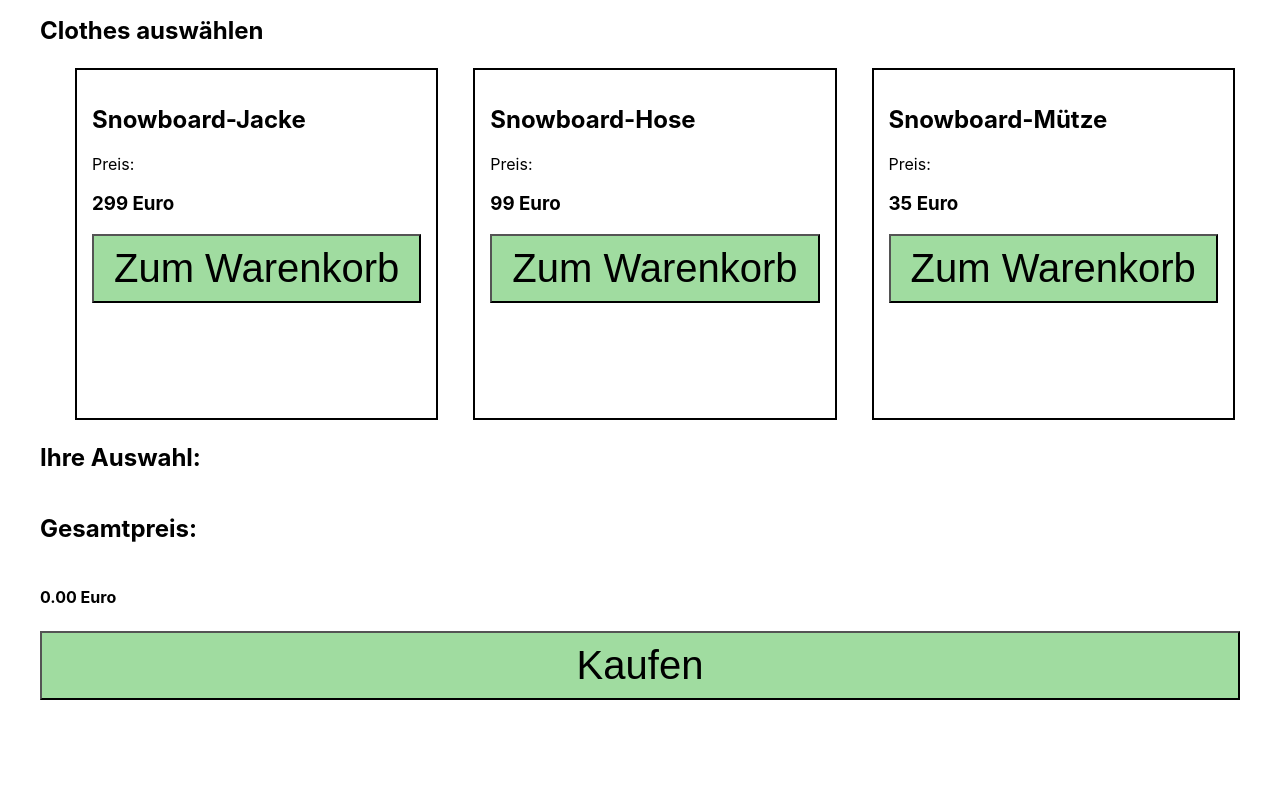
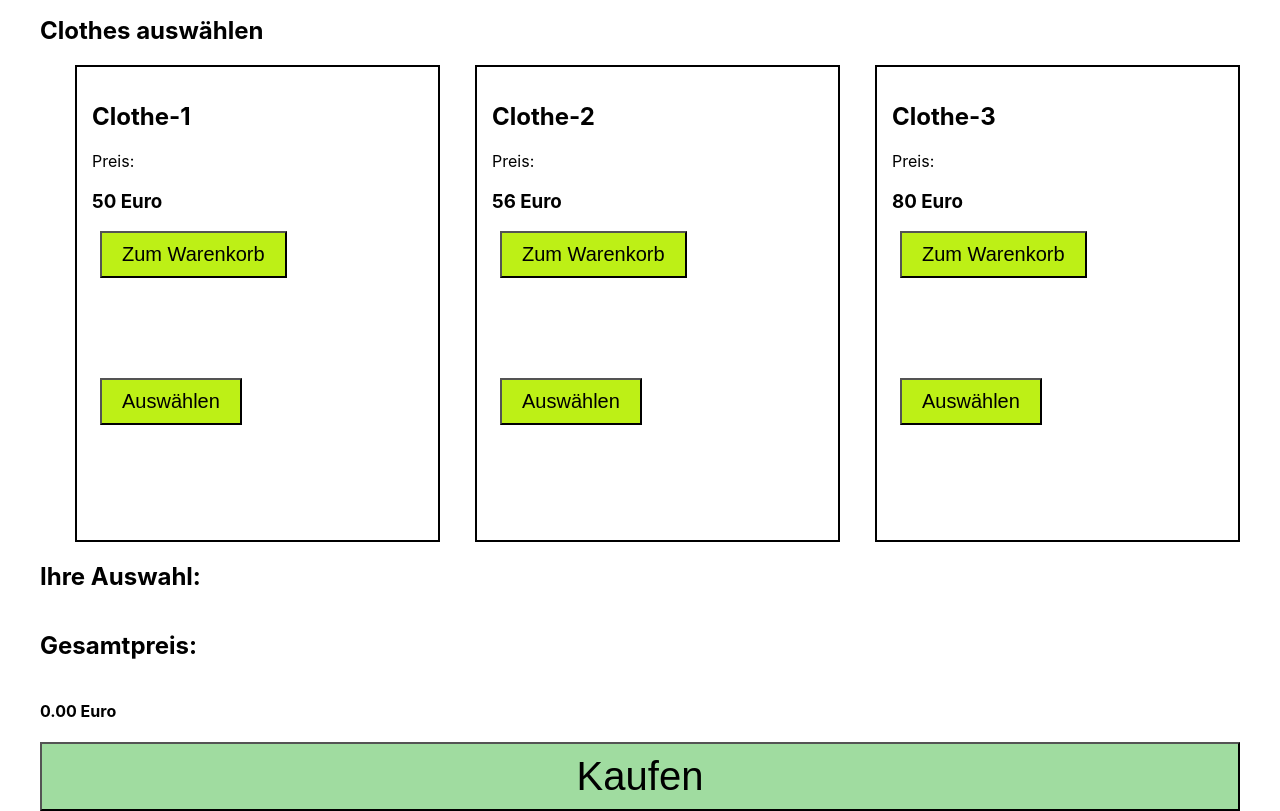
Before and after one commit to AlexanderPaul1983/github-actions-react, a React (Create React App) app: page /clothes in a window 1280 px wide. Built offline with nearby package versions, Linux system fonts and the light colour scheme.

Commit message:
created link, bindings, boots, clothes and Snowboards

```diff
--- a/src/components/Header.js
+++ b/src/components/Header.js
@@ -8,11 +8,11 @@ function Header() {
     <div>
         <div className='header-container'>
         <div className='header-item-1'>
-            <a id='home-site'>Home</a>
-            <a href=''>Sale</a>
-            <a href=''>Frauen</a>
-            <a href=''>Männer</a>
-            <a href=''>Kinder</a>
+            <a id='home-site' href='/boots'>Home</a>
+            <a href='/boots'>Sale</a>
+            <a href='/boots'>Frauen</a>
+            <a href='/boots'>Männer</a>
+            <a href='/boots'>Kinder</a>
         </div>
 
         <div className='header-item-2'>
--- a/src/pages/Boots.js
+++ b/src/pages/Boots.js
@@ -37,7 +37,7 @@ const Boots = () => {
 
     return (
         <div className="product-detail-container">
-            <h1>Snowboards auswählen</h1>
+            <h1>Boots auswählen</h1>
 
             <div className='snowboards-container'>
                 {snowboards.map(snowboard => (
@@ -61,7 +61,7 @@ const Boots = () => {
 
             <h2>Gesamtpreis: </h2>
             <h4>{gesamtPreis.toFixed(2)} Euro</h4>
-            <button>Kaufen</button>
+            <button className='kaufen-btn-onProducts'>Kaufen</button>
         </div>
     );
 }
--- a/src/pages/Clothes.js
+++ b/src/pages/Clothes.js
@@ -2,27 +2,37 @@ import React, { useState } from 'react';
 import './product-detail.css';
 
 const Clothes = () => {
-    const clothes = [
-        { id: 1, name: 'Snowboard-Jacke', preis: 299.00 },
-        { id: 2, name: 'Snowboard-Hose', preis: 99.00 },
-        { id: 3, name: 'Snowboard-Mütze', preis: 35.00 }
-    ];
+    const snowboard1 = {
+        id: 1,
+        name: 'Clothe-1',
+        preis: 50.00
+    }
+    const snowboard2 = {
+        id: 2,
+        name: 'Clothe-2',
+        preis: 56.00
+    }
+    const snowboard3 = {
+        id: 3,
+        name: 'Clothe-3',
+        preis: 80.00
+    }
+
+    const snowboards = [snowboard1, snowboard2, snowboard3];
 
     const [auswahl, setAuswahl] = useState([]);
     const [gesamtPreis, setGesamtPreis] = useState(0);
 
-    const addItem = (cloth) => {
-        setAuswahl([...auswahl, cloth]);
-        setGesamtPreis(prevPreis => prevPreis + cloth.preis);
+    const addItem = (snowboard) => {
+        setAuswahl([...auswahl, snowboard]);
+        setGesamtPreis(prevPreis => prevPreis + snowboard.preis);
     }
 
     const removeItem = (id) => {
-        const updatedAuswahl = auswahl.filter(cloth => cloth.id !== id);
-        const removedCloth = auswahl.find(cloth => cloth.id === id);
-        if (removedCloth) {
-            setAuswahl(updatedAuswahl);
-            setGesamtPreis(prevPreis => prevPreis - removedCloth.preis);
-        }
+        const updatedAuswahl = auswahl.filter(snowboard => snowboard.id !== id);
+        const removedSnowboard = auswahl.find(snowboard => snowboard.id === id);
+        setAuswahl(updatedAuswahl);
+        setGesamtPreis(prevPreis => prevPreis - removedSnowboard.preis);
     }
 
     return (
@@ -30,27 +40,28 @@ const Clothes = () => {
             <h1>Clothes auswählen</h1>
 
             <div className='snowboards-container'>
-                {clothes.map(cloth => (
-                    <div className='snowboard-items' key={cloth.id}>
-                        <h2>{cloth.name}</h2>
-                        <p>Preis: </p><h3>{cloth.preis} Euro</h3>
-                        <button className='cart-btn' onClick={() => addItem(cloth)}>Zum Warenkorb</button>
+                {snowboards.map(snowboard => (
+                    <div className='snowboard-items' key={snowboard.id}>
+                        <h2>{snowboard.name}</h2>
+                        <p>Preis: </p><h3>{snowboard.preis} Euro</h3>
+                        <button id='cart-btn'>Zum Warenkorb</button>
+                        <button id='cart-btn' onClick={() => addItem(snowboard)}>Auswählen</button>
                     </div>
                 ))}
             </div>
 
             <h2>Ihre Auswahl:</h2>
-            {auswahl.map(cloth => (
-                <div key={cloth.id}>
-                    <h4>{cloth.name}</h4>
-                    <p>Preis: {cloth.preis} Euro</p>
-                    <button className='auswahl-delete' onClick={() => removeItem(cloth.id)}>Auswahl löschen</button>
+            {auswahl.map(snowboard => (
+                <div key={snowboard.id}>
+                    <h4>{snowboard.name}</h4>
+                    <p>Preis: {snowboard.preis} Euro</p>
+                    <button id='auswahl-delete' onClick={() => removeItem(snowboard.id)}>Auswahl löschen</button>
                 </div>
             ))}
 
             <h2>Gesamtpreis: </h2>
             <h4>{gesamtPreis.toFixed(2)} Euro</h4>
-            <button>Kaufen</button>
+            <button className='kaufen-btn-onProducts'>Kaufen</button>
         </div>
     );
 }
--- a/src/pages/product-detail.css
+++ b/src/pages/product-detail.css
@@ -58,3 +58,7 @@
     border: 1px solid;
     cursor: pointer;
 }
+.kaufen-btn-onProducts{
+    cursor: pointer;
+    margin-bottom: 40px;
+}
```
